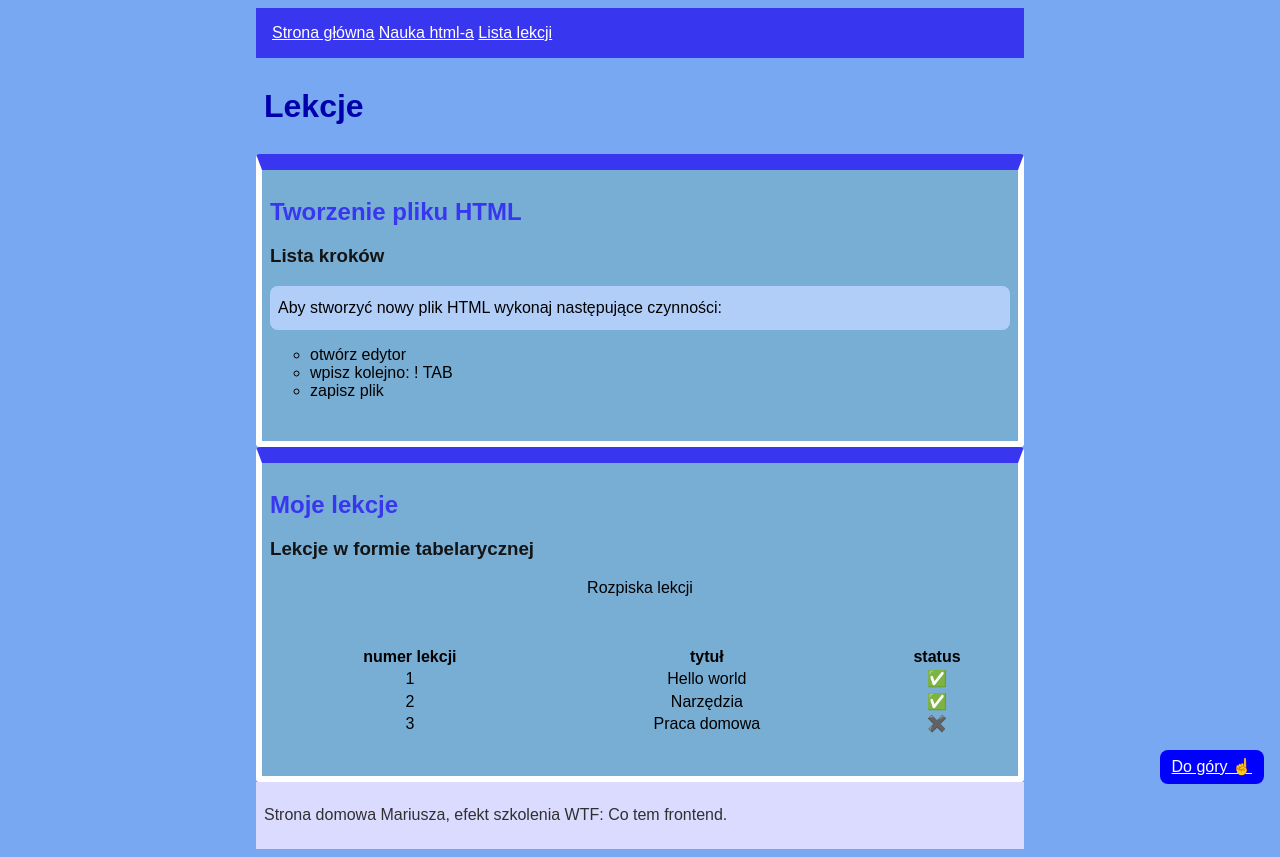
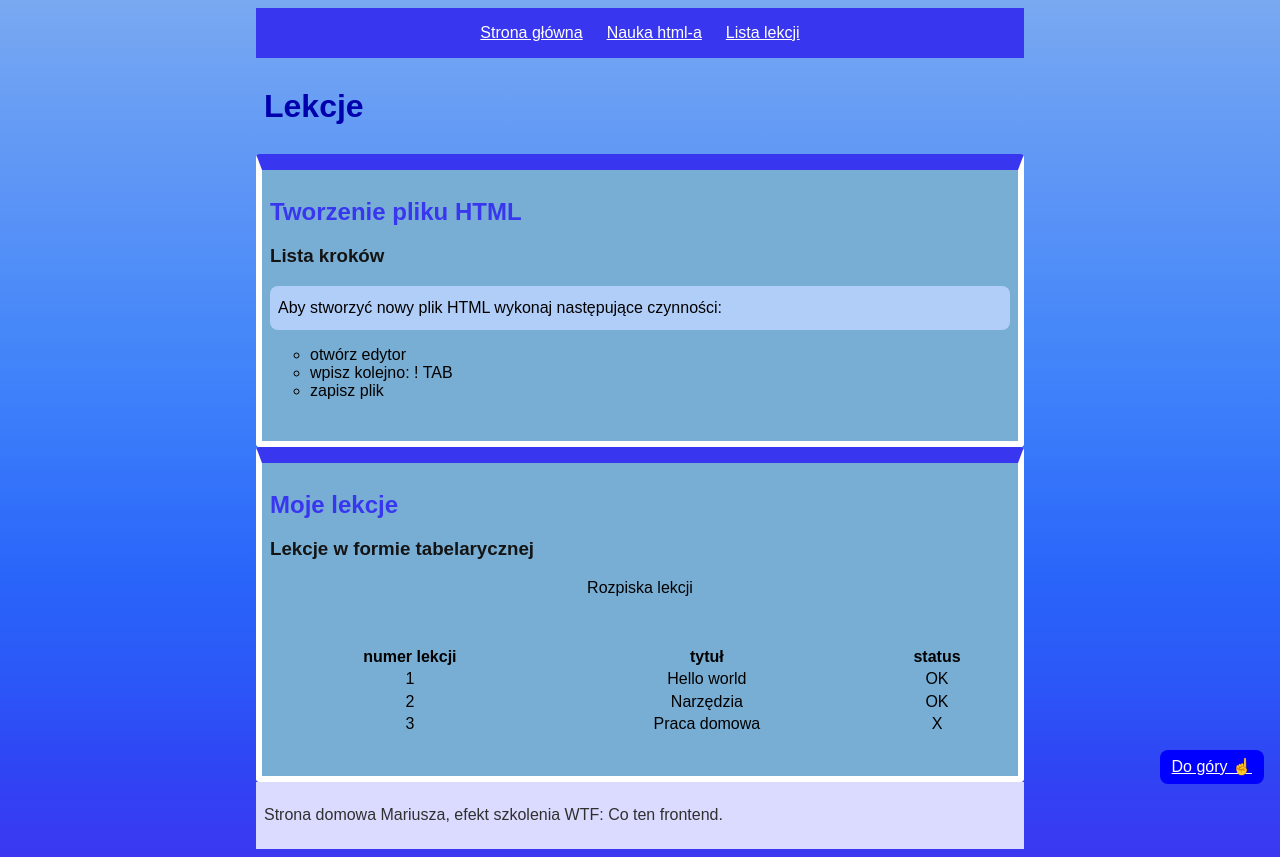
Before and after one commit to mariuszwuteefowicz/homepage2, a plain HTML site: page lekcje.htm in a window 1280 px wide. Drawn offline with Linux system fonts and the light colour scheme.

Commit message:
js modification

```diff
--- a/lekcje.htm
+++ b/lekcje.htm
@@ -5,6 +5,7 @@
    <meta charset="UTF-8">
    <meta name="viewport" content="width=device-width, initial-scale=1.0">
    <title>Nauka html-a</title>
+   <link rel="icon" href="favicon.ico">
    <link rel="stylesheet" href="normalize.css" type="text/css">
    <link rel="stylesheet" href="style.css" type="text/css">
 </head>
@@ -51,17 +52,17 @@
                     <tr>
                         <td>1</td>
                         <td>Hello world</td>
-                        <td>✅</td>
+                        <td>OK</td>
                     </tr>
                     <tr>
                         <td>2</td>
                         <td>Narzędzia</td>
-                        <td>✅</td>
+                        <td>OK</td>
                     </tr>
                     <tr>
                         <td>3</td>
                         <td>Praca domowa</td>
-                        <td>✖️</td>
+                        <td>X</td>
                     </tr>
                 </tbody>
             </table>
@@ -71,7 +72,7 @@
    </main>
 
    <footer class="footer">
-    <p class="footer__content">Strona domowa Mariusza, efekt szkolenia WTF: Co tem frontend. <a class="footer__top-link" href="#top">Do góry ☝️</a></p>
+    <p class="footer__content">Strona domowa Mariusza, efekt szkolenia WTF: Co ten frontend. <a class="footer__top-link" href="#top">Do góry ☝️</a></p>
 </footer>
 
 </body>
--- a/style.css
+++ b/style.css
@@ -7,7 +7,19 @@ html {
     }
 
 .my-body {
-    background: rgb(120, 168, 241);
+    background-image: linear-gradient(
+        180deg,
+        hsl(216deg 81% 71%) 0%,
+        hsl(217deg 87% 68%) 13%,
+        hsl(218deg 90% 66%) 24%,
+        hsl(218deg 93% 63%) 36%,
+        hsl(219deg 95% 61%) 47%,
+        hsl(221deg 95% 59%) 57%,
+        hsl(223deg 95% 57%) 68%,
+        hsl(227deg 93% 57%) 79%,
+        hsl(233deg 90% 57%) 89%,
+        hsl(241deg 86% 58%) 100%
+      );;
     padding: 8px;
     font-family: Arial, Helvetica, sans-serif
     }
@@ -54,6 +66,10 @@ section a {color: inherit;}
 .navigation {
     padding: 16px;
     background: rgb(57, 54, 240);
+    display: flex;
+    justify-content: center;
+    align-items: center;
+    gap: 24px;
 }
 
 .navigation__link {
```
Also changed, not shown: index.html (+3 -2 lines), main.js (+5 -30 lines), nauka-html.html (+1 -1 lines), favicon.ico (added).
